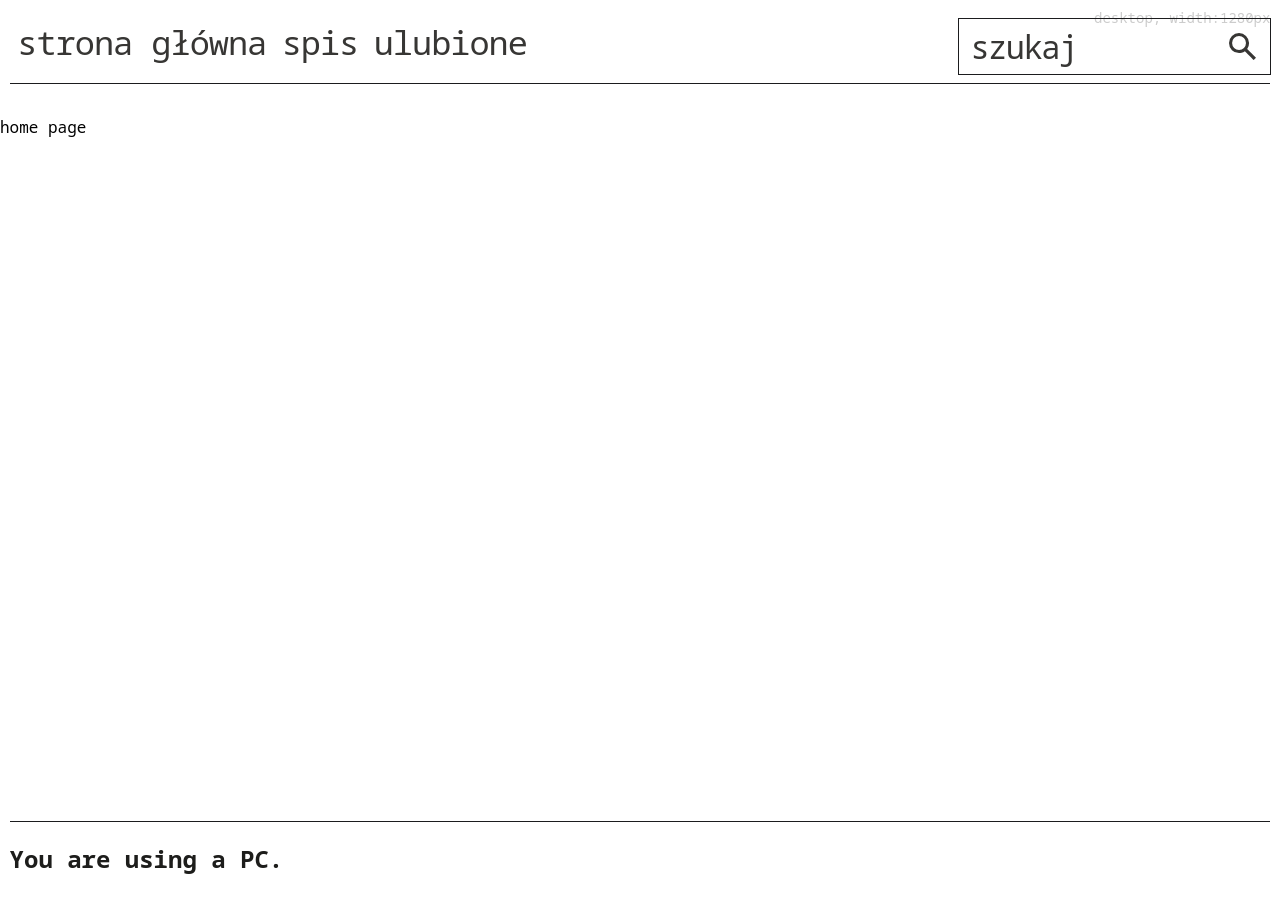
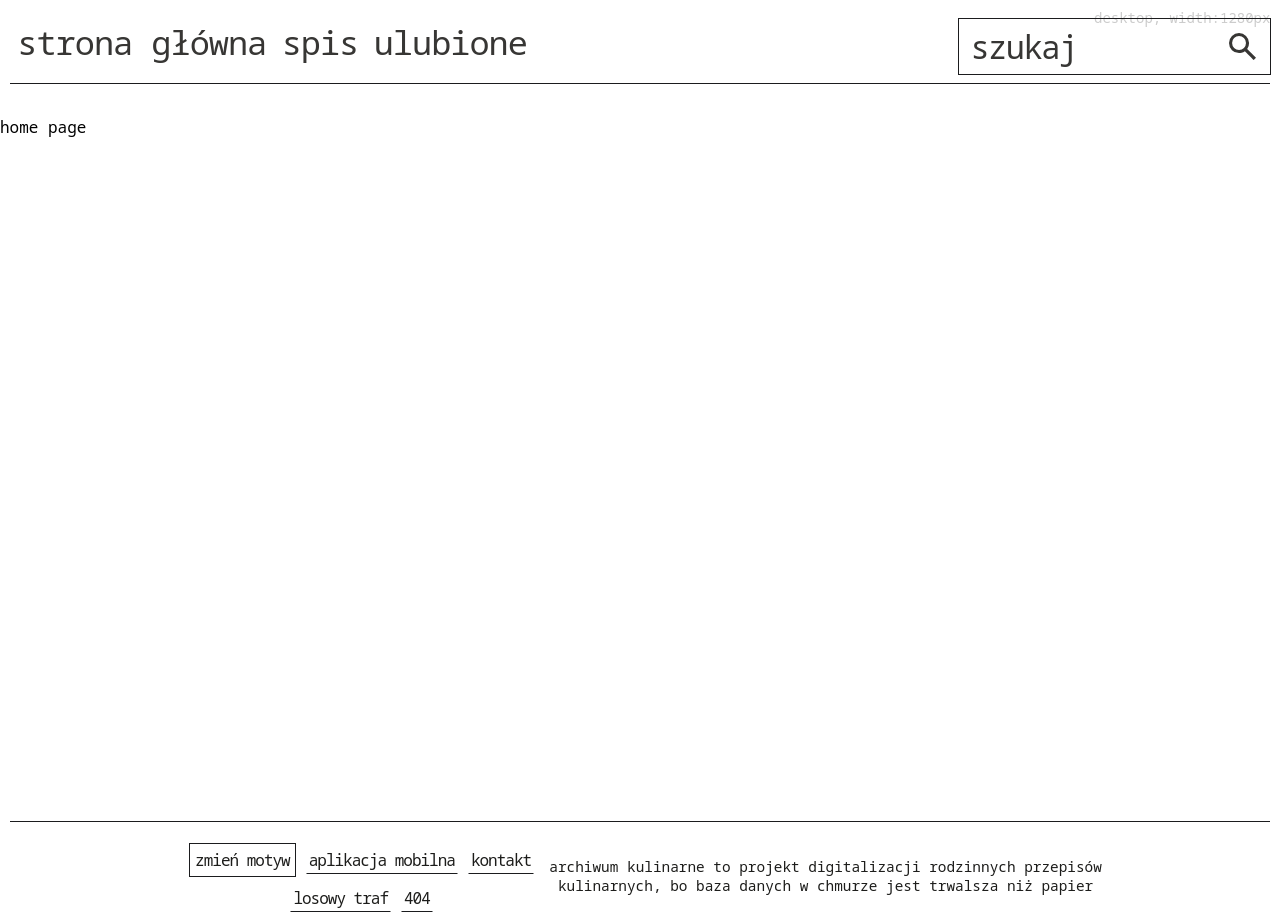
Before and after one commit to deadbraindev/archiwum-kulinarne, a Next.js app: page / in a window 1280 px wide. Shown: the top 914 px of the page. Built offline with nearby package versions, Linux system fonts and the light colour scheme.

Commit message:
cors subdomains test

```diff
--- a/components/Footer.jsx
+++ b/components/Footer.jsx
@@ -1,5 +1,4 @@
 import React from 'react';
-import { headers } from 'next/headers';
 import Link from 'next/link';
 // import Skeleton from 'react-loading-skeleton';
 // import useLocalStorage from 'use-local-storage';
@@ -32,20 +31,8 @@ function Footer() {
 
   //* THEME CHANGER END
 
-  const headersList = headers();
-  const userAgent = headersList.get('user-agent');
-  const isMobileView = userAgent.match(
-    /Android|BlackBerry|iPhone|iPad|iPod|Opera Mini|IEMobile|WPDesktop/i
-  );
-
   return (
     <footer className="footer">
-      <h2>
-        {isMobileView
-          ? 'You are using a mobile device.'
-          : 'You are using a PC.'}
-      </h2>
-
       <div className="footerSocial" />
 
       <div className="footerLinks">
--- a/pages/api/recipes/index.js
+++ b/pages/api/recipes/index.js
@@ -15,14 +15,14 @@ export default async function handler(req, res) {
     case 'GET':
       try {
         await NextCors(req, res, {
-          // Options
           methods: ['GET'],
           origin: [
             'https://archiwumkulinarne.deadbrain.dev',
             'http://localhost:3000',
             'https://archiwum-kulinarne.vercel.app',
+            'https://*.vercel.app',
           ],
-          optionsSuccessStatus: 200, // some legacy browsers (IE11, various SmartTVs) choke on 204
+          optionsSuccessStatus: 200,
         });
         // sprawdzanie czy parametr jest poprawny
         const paramSchema = ['category', 'page', 'search'];
```
